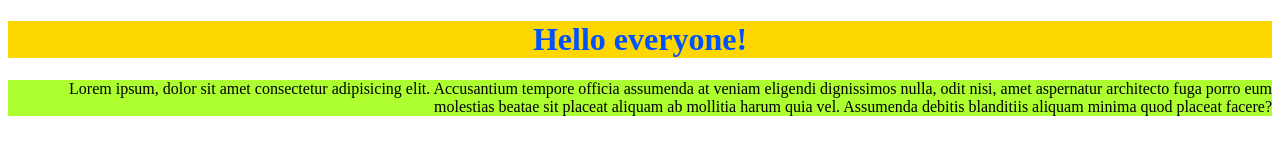
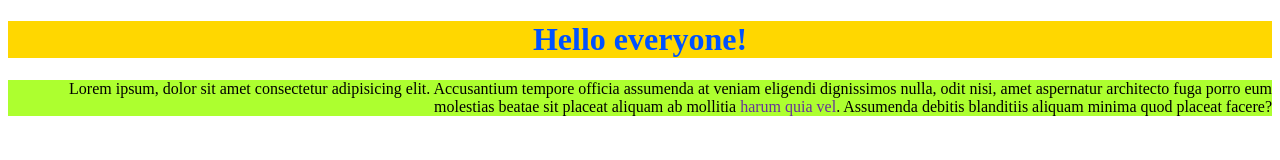
Before and after one commit to NazikAskhatova/css-1.hw, a plain HTML site: page index.html in a window 1280 px wide. Drawn offline with Linux system fonts and the light colour scheme.

```diff
--- a/index.html
+++ b/index.html
@@ -14,7 +14,7 @@
 
     <p class="text-right bg-yellow">Lorem ipsum, dolor sit amet consectetur adipisicing elit. Accusantium tempore officia assumenda at veniam
         eligendi dignissimos nulla, odit nisi, amet aspernatur architecto fuga porro eum molestias beatae sit placeat
-        aliquam ab mollitia harum quia vel. Assumenda debitis blanditiis aliquam minima quod placeat facere?</p>
+        aliquam ab mollitia <span class="text-light">harum quia vel</span>. Assumenda debitis blanditiis aliquam minima quod placeat facere?</p>
 </body>
 
 </html>
--- a/style.css
+++ b/style.css
@@ -14,3 +14,7 @@ text-align: center;
 .bg-yellow {
 background-color: greenyellow;
 }
+
+.text-light {
+color: rebeccapurple;
+}
```
